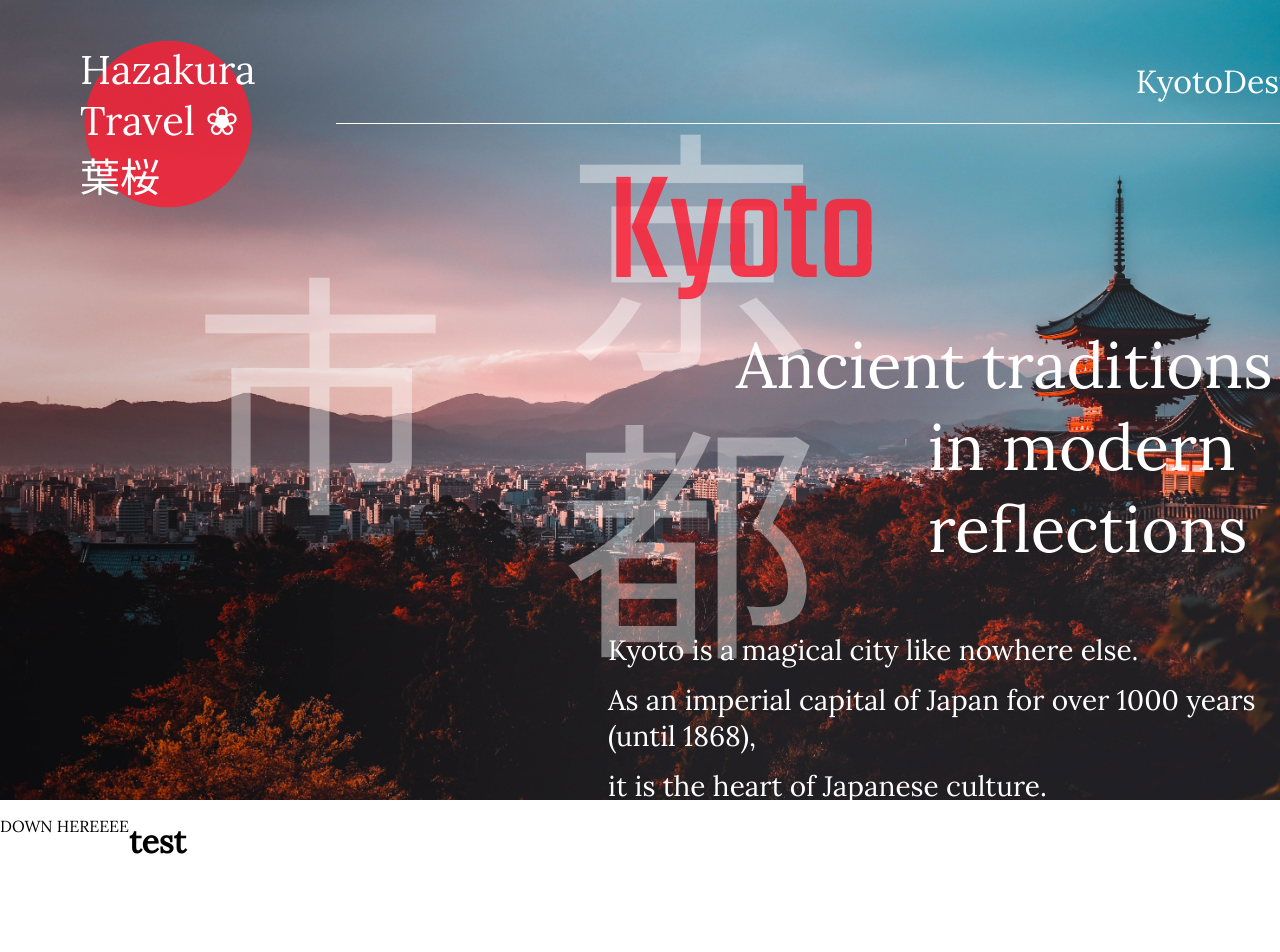
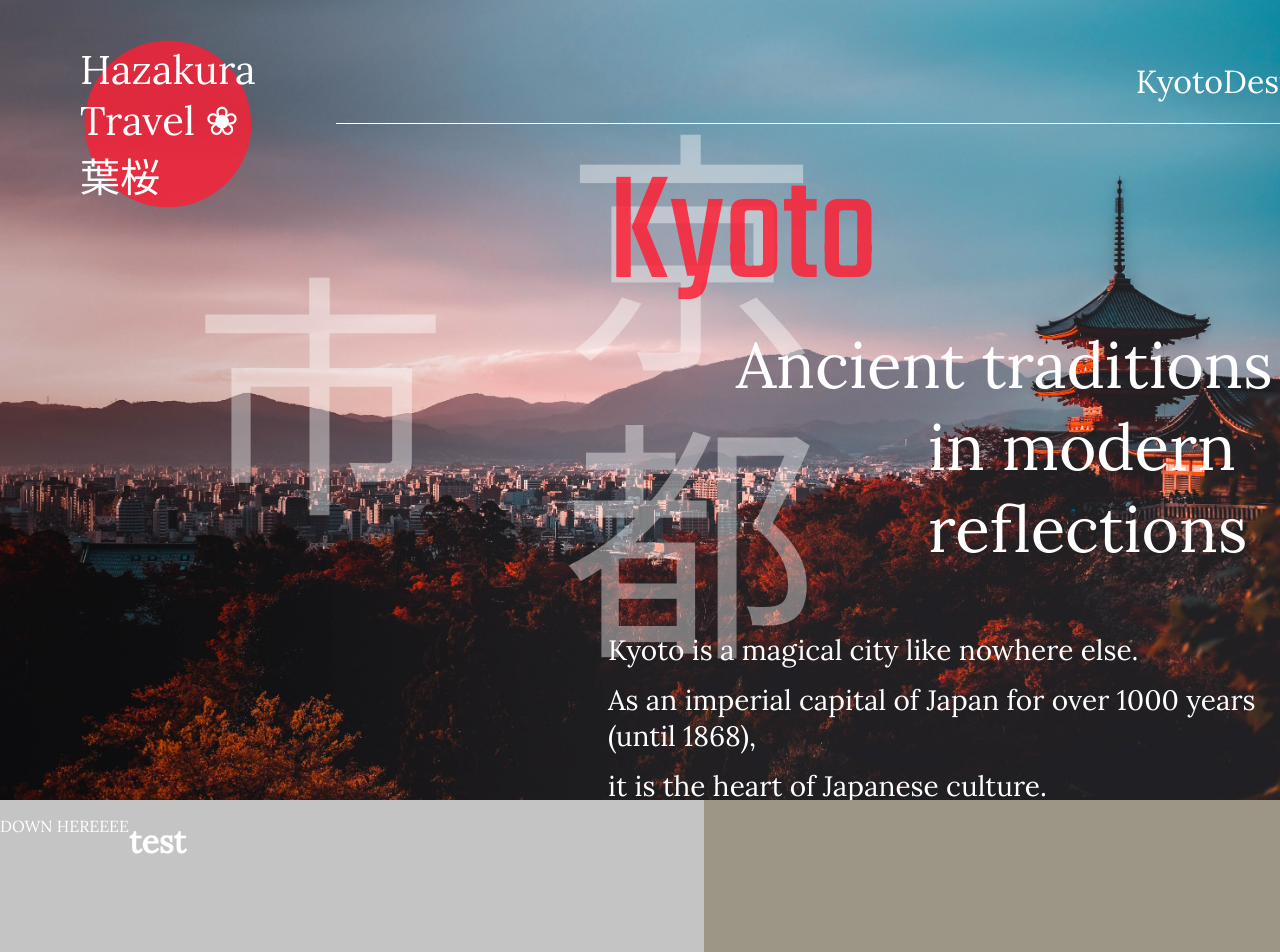
Before and after one commit to proLove0212/hazakura-travel, a React (Create React App) app: page / in a window 1280 px wide. Shown: the top 952 px of the page. Built offline with nearby package versions, Linux system fonts and the light colour scheme; a web font is replaced by a local one.

Commit message:
Created split color Kyoto page background

```diff
--- a/src/components/Homepage/Homepage.css
+++ b/src/components/Homepage/Homepage.css
@@ -2,7 +2,6 @@
   background-image: url(../../images/kiyomizu-dera.jpg);
   background-size: cover;
   height: 100vh;
-  /* z-index: -1; */
 }
 
 span.kanji {
--- a/src/components/Kyoto/Kyoto.css
+++ b/src/components/Kyoto/Kyoto.css
@@ -1,4 +1,5 @@
 .kyoto-container {
   display: flex;
-  color: black;
+  height: 100vh;
+  background: linear-gradient(90deg, #c4c4c4 55%, #9C9686 45%);
 }
```
